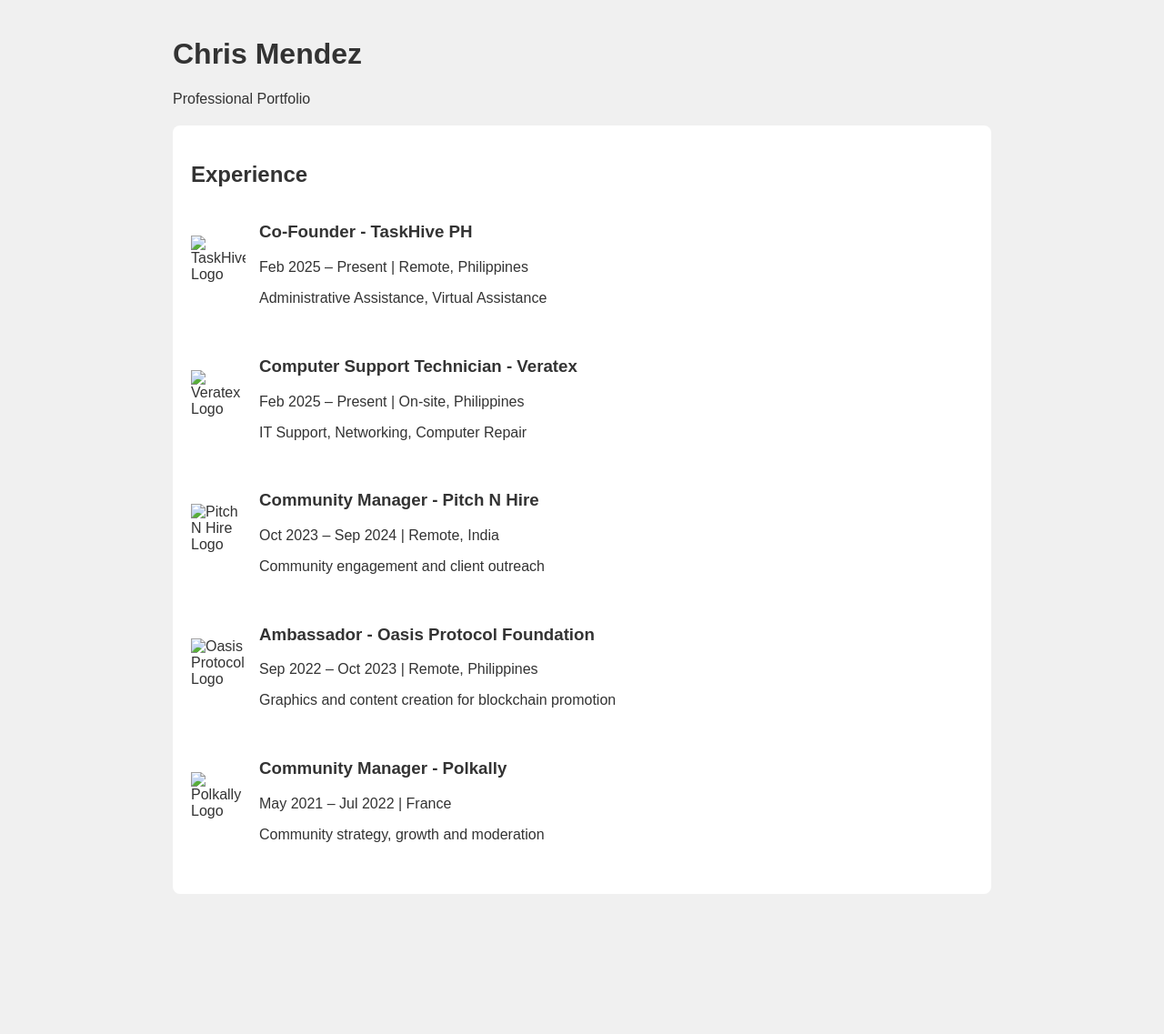
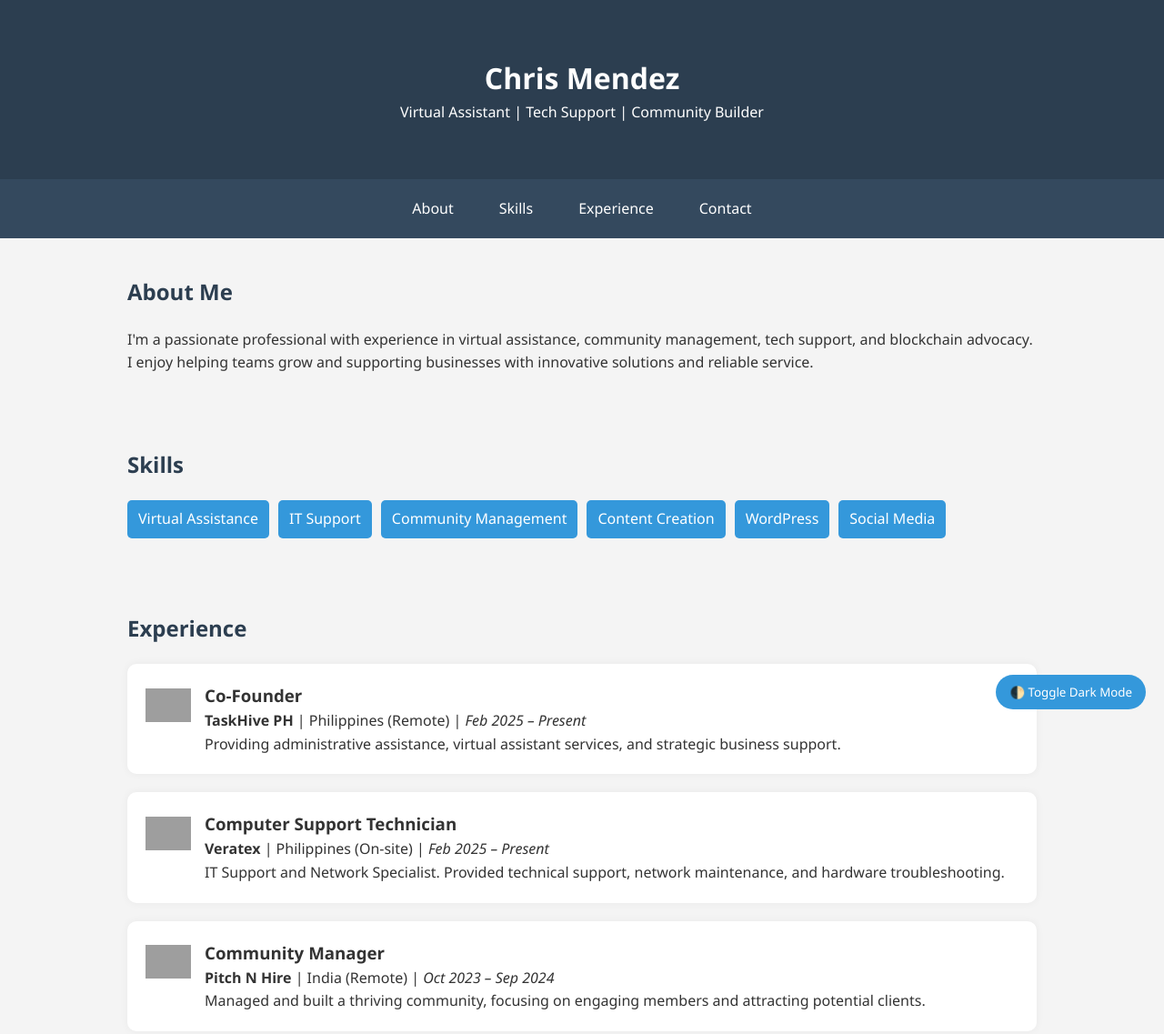
Before and after one commit to ChrisM2000-hub/chrismendez, a plain HTML site: page index.html in a window 1280 px wide. Shown: the top 1137 px of the page at 91% size. Before the commit the page ends 1003 px from the top, so only its background shows below. Drawn offline with Linux system fonts and the light colour scheme; grey boxes are pictures that could not be loaded.

Commit message:
Update index.html

```diff
--- a/index.html
+++ b/index.html
@@ -1,68 +1,303 @@
-
 <!DOCTYPE html>
 <html lang="en">
 <head>
   <meta charset="UTF-8" />
-  <meta name="viewport" content="width=device-width, initial-scale=1.0" />
-  <title>Chris Mendez - Portfolio</title>
+  <meta name="viewport" content="width=device-width, initial-scale=1.0"/>
+  <title>Chris Mendez | Portfolio</title>
   <style>
-    body { font-family: Arial, sans-serif; margin: 0; padding: 0; background: #f0f0f0; color: #333; }
-    .container { max-width: 900px; margin: auto; padding: 20px; }
-    .experience { background: white; padding: 20px; border-radius: 8px; margin-top: 20px; }
-    .job { display: flex; gap: 15px; margin-bottom: 20px; align-items: center; }
-    .job img { width: 60px; height: 60px; object-fit: contain; }
+    :root {
+      --bg: #f4f4f4;
+      --text: #333;
+      --primary: #2c3e50;
+      --secondary: #34495e;
+      --accent: #3498db;
+      --card: #ffffff;
+    }
+
+    [data-theme="dark"] {
+      --bg: #1e1e1e;
+      --text: #f4f4f4;
+      --primary: #222831;
+      --secondary: #393e46;
+      --accent: #00adb5;
+      --card: #2c2c2c;
+    }
+
+    * {
+      box-sizing: border-box;
+      margin: 0;
+      padding: 0;
+      font-family: 'Segoe UI', sans-serif;
+    }
+
+    body {
+      background: var(--bg);
+      color: var(--text);
+      line-height: 1.6;
+    }
+
+    header {
+      background: var(--primary);
+      color: white;
+      padding: 60px 20px;
+      text-align: center;
+    }
+
+    nav {
+      background: var(--secondary);
+      display: flex;
+      justify-content: center;
+      flex-wrap: wrap;
+    }
+
+    nav ul {
+      list-style: none;
+      display: flex;
+      padding: 10px;
+      flex-wrap: wrap;
+    }
+
+    nav li {
+      margin: 0 15px;
+    }
+
+    nav a {
+      color: white;
+      text-decoration: none;
+      padding: 10px;
+      display: block;
+    }
+
+    nav a:hover {
+      text-decoration: underline;
+    }
+
+    .container {
+      width: 90%;
+      max-width: 1000px;
+      margin: auto;
+      padding: 40px 0;
+    }
+
+    h2 {
+      margin-bottom: 20px;
+      color: var(--primary);
+    }
+
+    .skills {
+      list-style: none;
+      display: flex;
+      flex-wrap: wrap;
+      gap: 10px;
+    }
+
+    .skills li {
+      background: var(--accent);
+      color: white;
+      padding: 8px 12px;
+      border-radius: 5px;
+    }
+
+    .experience {
+      display: flex;
+      flex-direction: column;
+      gap: 20px;
+    }
+
+    .experience-item {
+      background: var(--card);
+      padding: 20px;
+      border-radius: 10px;
+      box-shadow: 0 0 10px rgba(0,0,0,0.05);
+      display: flex;
+      gap: 15px;
+      align-items: flex-start;
+      flex-wrap: wrap;
+    }
+
+    .experience-item img {
+      width: 50px;
+      height: 50px;
+      object-fit: contain;
+      border-radius: 5px;
+    }
+
+    .experience-details {
+      flex: 1;
+    }
+
+    form {
+      display: flex;
+      flex-direction: column;
+      gap: 10px;
+    }
+
+    form input, form textarea {
+      padding: 10px;
+      border: 1px solid #ccc;
+      border-radius: 5px;
+      background: var(--card);
+      color: var(--text);
+    }
+
+    form button {
+      background: #27ae60;
+      color: white;
+      padding: 10px;
+      border: none;
+      border-radius: 5px;
+      cursor: pointer;
+    }
+
+    form button:hover {
+      background: #219150;
+    }
+
+    footer {
+      background: var(--primary);
+      color: white;
+      text-align: center;
+      padding: 20px 0;
+      margin-top: 40px;
+    }
+
+    .theme-toggle {
+      position: fixed;
+      bottom: 20px;
+      right: 20px;
+      background: var(--accent);
+      color: white;
+      border: none;
+      padding: 10px 15px;
+      border-radius: 50px;
+      cursor: pointer;
+      z-index: 100;
+    }
+
     @media (max-width: 600px) {
-      .job { flex-direction: column; align-items: flex-start; }
+      .experience-item {
+        flex-direction: column;
+        align-items: flex-start;
+      }
+      nav ul {
+        flex-direction: column;
+        align-items: center;
+      }
     }
   </style>
 </head>
 <body>
-  <div class="container">
+
+  <header>
     <h1>Chris Mendez</h1>
-    <p>Professional Portfolio</p>
-    <section class="experience">
-      <h2>Experience</h2>
-      <div class="job">
-        <img src="assets/logos/taskhive.png" alt="TaskHive Logo" />
-        <div>
-          <h3>Co-Founder - TaskHive PH</h3>
-          <p>Feb 2025 – Present | Remote, Philippines</p>
-          <p>Administrative Assistance, Virtual Assistance</p>
+    <p>Virtual Assistant | Tech Support | Community Builder</p>
+  </header>
+
+  <nav>
+    <ul>
+      <li><a href="#about">About</a></li>
+      <li><a href="#skills">Skills</a></li>
+      <li><a href="#experience">Experience</a></li>
+      <li><a href="#contact">Contact</a></li>
+    </ul>
+  </nav>
+
+  <section id="about" class="container">
+    <h2>About Me</h2>
+    <p>
+      I'm a passionate professional with experience in virtual assistance, community management, tech support, and blockchain advocacy. I enjoy helping teams grow and supporting businesses with innovative solutions and reliable service.
+    </p>
+  </section>
+
+  <section id="skills" class="container">
+    <h2>Skills</h2>
+    <ul class="skills">
+      <li>Virtual Assistance</li>
+      <li>IT Support</li>
+      <li>Community Management</li>
+      <li>Content Creation</li>
+      <li>WordPress</li>
+      <li>Social Media</li>
+    </ul>
+  </section>
+
+  <section id="experience" class="container">
+    <h2>Experience</h2>
+
+    <div class="experience">
+
+      <div class="experience-item">
+        <img src="https://media.licdn.com/dms/image/D4D0BAQEt4sogAhYe2g/company-logo_100_100/0/1707712023464/taskhiveph_logo?e=1725494400&v=beta&t=7DHe_LtiYOyGweG0mwD3gqiSr-xT8XzdHDKrAKUuYqg" alt="TaskHive Logo">
+        <div class="experience-details">
+          <h3>Co-Founder</h3>
+          <p><strong>TaskHive PH</strong> | Philippines (Remote) | <em>Feb 2025 – Present</em></p>
+          <p>Providing administrative assistance, virtual assistant services, and strategic business support.</p>
         </div>
       </div>
-      <div class="job">
-        <img src="assets/logos/veratex.png" alt="Veratex Logo" />
-        <div>
-          <h3>Computer Support Technician - Veratex</h3>
-          <p>Feb 2025 – Present | On-site, Philippines</p>
-          <p>IT Support, Networking, Computer Repair</p>
+
+      <div class="experience-item">
+        <img src="https://media.licdn.com/dms/image/C4D0BAQFrNdJPB6VO9w/company-logo_100_100/0/1639140739095/veratex_logo?e=1725494400&v=beta&t=Wu1cW2Z-bN7-Mts_HiQrrxw1Xn0k2mj2Z-V1XegYReE" alt="Veratex Logo">
+        <div class="experience-details">
+          <h3>Computer Support Technician</h3>
+          <p><strong>Veratex</strong> | Philippines (On-site) | <em>Feb 2025 – Present</em></p>
+          <p>IT Support and Network Specialist. Provided technical support, network maintenance, and hardware troubleshooting.</p>
         </div>
       </div>
-      <div class="job">
-        <img src="assets/logos/pitchnhire.png" alt="Pitch N Hire Logo" />
-        <div>
-          <h3>Community Manager - Pitch N Hire</h3>
-          <p>Oct 2023 – Sep 2024 | Remote, India</p>
-          <p>Community engagement and client outreach</p>
+
+      <div class="experience-item">
+        <img src="https://media.licdn.com/dms/image/D4D0BAQGuJmf6vhEY3Q/company-logo_100_100/0/1705480775031?e=1725494400&v=beta&t=piU3hQ7ntAJCsDCVCFbdcv9N-VB5r0EZ8iZDAixXFaE" alt="Pitch N Hire Logo">
+        <div class="experience-details">
+          <h3>Community Manager</h3>
+          <p><strong>Pitch N Hire</strong> | India (Remote) | <em>Oct 2023 – Sep 2024</em></p>
+          <p>Managed and built a thriving community, focusing on engaging members and attracting potential clients.</p>
         </div>
       </div>
-      <div class="job">
-        <img src="assets/logos/oasis.png" alt="Oasis Protocol Logo" />
-        <div>
-          <h3>Ambassador - Oasis Protocol Foundation</h3>
-          <p>Sep 2022 – Oct 2023 | Remote, Philippines</p>
-          <p>Graphics and content creation for blockchain promotion</p>
+
+      <div class="experience-item">
+        <img src="https://media.licdn.com/dms/image/C560BAQFoJCCrYLuTxA/company-logo_100_100/0/1630657929225?e=1725494400&v=beta&t=QAmToVo9gZZ2KCNmpA1VrweOJY_xscknpmbYdOcs0ug" alt="Oasis Protocol Logo">
+        <div class="experience-details">
+          <h3>Ambassador</h3>
+          <p><strong>Oasis Protocol Foundation</strong> | Philippines (Remote) | <em>Sep 2022 – Oct 2023</em></p>
+          <p>Created engaging content and infographics to promote Oasis Protocol’s privacy-enabled blockchain technology.</p>
         </div>
       </div>
-      <div class="job">
-        <img src="assets/logos/polkally.png" alt="Polkally Logo" />
-        <div>
-          <h3>Community Manager - Polkally</h3>
-          <p>May 2021 – Jul 2022 | France</p>
-          <p>Community strategy, growth and moderation</p>
+
+      <div class="experience-item">
+        <img src="https://media.licdn.com/dms/image/C560BAQFNoM7lKc6UwQ/company-logo_100_100/0/1620382196467?e=1725494400&v=beta&t=5LDHTXKLP-u4FLJhSPNnKH1-Rd-Gtwlv3T-0LtI0FOo" alt="Polkally Logo">
+        <div class="experience-details">
+          <h3>Community Manager</h3>
+          <p><strong>Polkally</strong> | France | <em>May 2021 – Jul 2022</em></p>
+          <p>Managed online communities, supported users, and implemented growth strategies on social platforms.</p>
         </div>
       </div>
-    </section>
-  </div>
+
+    </div>
+  </section>
+
+  <section id="contact" class="container">
+    <h2>Contact Me</h2>
+    <form action="mailto:your.email@example.com" method="POST" enctype="text/plain">
+      <input type="text" name="name" placeholder="Your Name" required />
+      <input type="email" name="email" placeholder="Your Email" required />
+      <textarea name="message" placeholder="Your Message" required></textarea>
+      <button type="submit">Send</button>
+    </form>
+  </section>
+
+  <footer>
+    <p>&copy; 2025 Chris Mendez. All rights reserved.</p>
+  </footer>
+
+  <button class="theme-toggle" onclick="toggleTheme()">🌓 Toggle Dark Mode</button>
+
+  <script>
+    function toggleTheme() {
+      const currentTheme = document.documentElement.getAttribute("data-theme");
+      document.documentElement.setAttribute("data-theme", currentTheme === "dark" ? "light" : "dark");
+    }
+    // Set light as default
+    document.documentElement.setAttribute("data-theme", "light");
+  </script>
+
 </body>
 </html>
```
